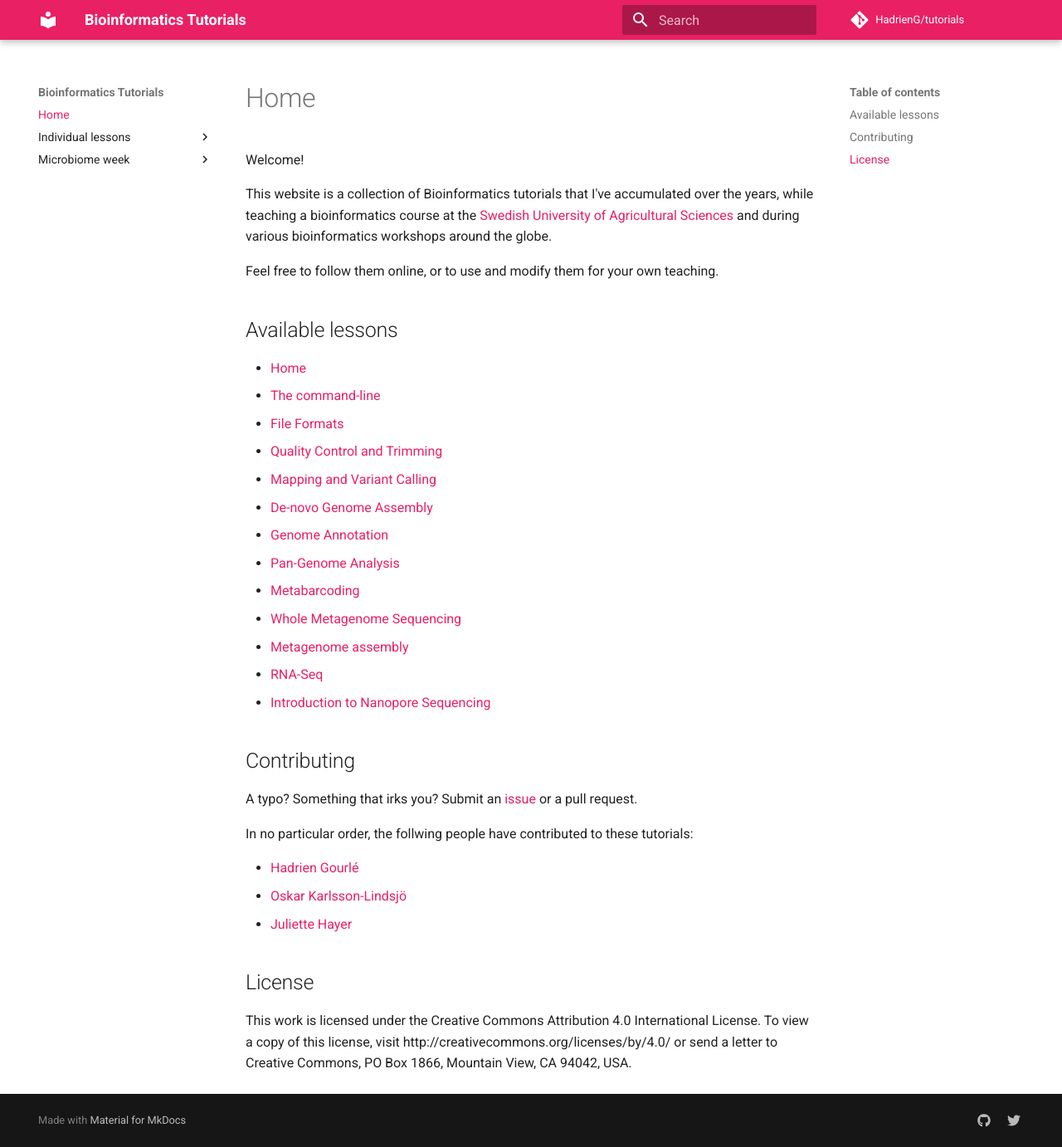
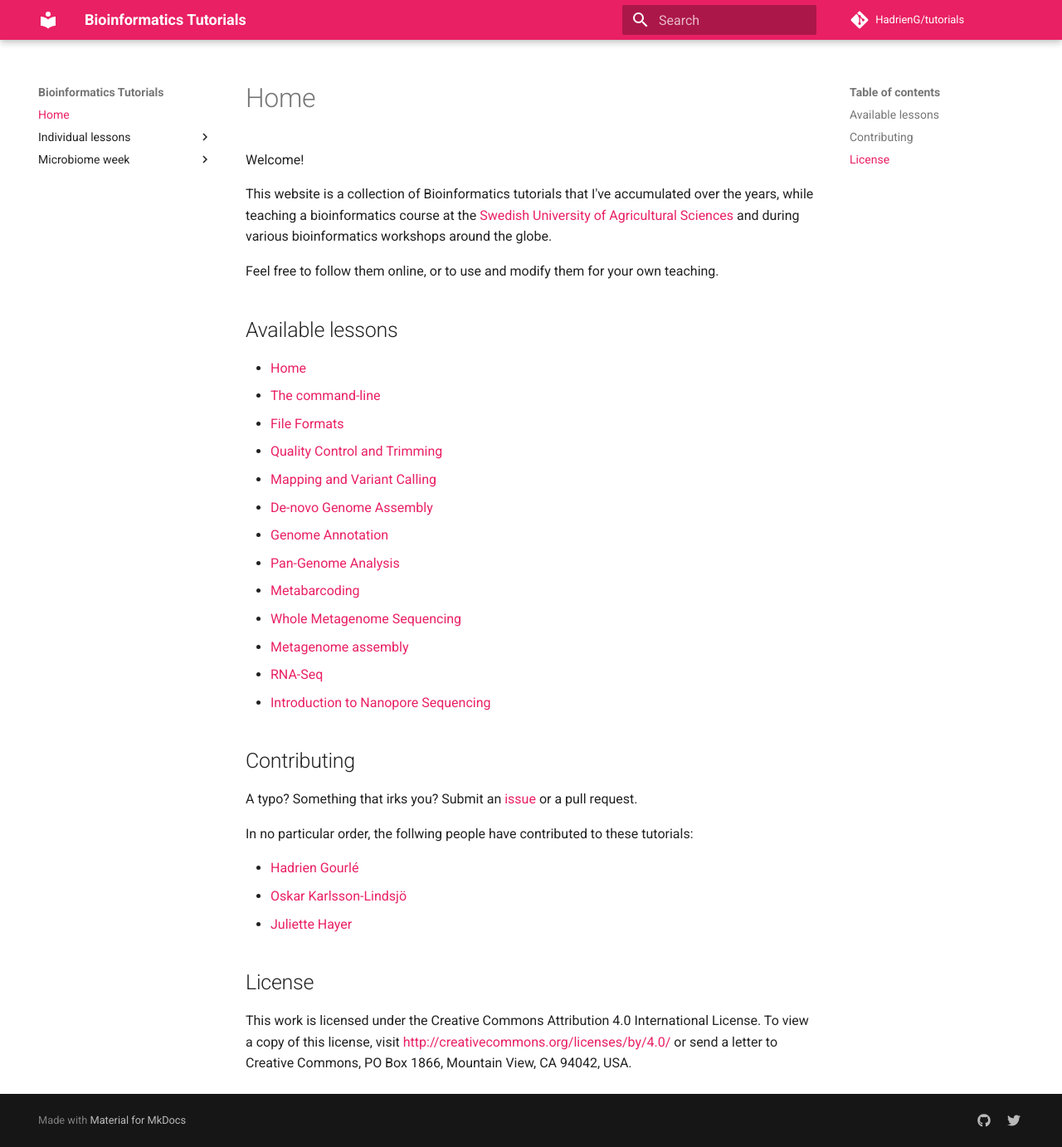
Before and after one commit to HadrienG/tutorials, an MkDocs documentation site: the page built from docs/index.md, in a window 1280 px wide and 1382 px high. Shown: the whole window at 83% size. Built offline with MkDocs 1.6.1 and Material for MkDocs 9.7.7, drawn with Linux system fonts in a browser that asks for light colours; comment, search, counter and statistics services are not loaded; old or Windows-style settings are respelled for this version of MkDocs.

```diff
--- a/docs/index.md
+++ b/docs/index.md
@@ -36,4 +36,4 @@ In no particular order, the follwing people have contributed to these tutorials:
 ## License
 
 This work is licensed under the Creative Commons Attribution 4.0 International License.
-To view a copy of this license, visit http://creativecommons.org/licenses/by/4.0/ or send a letter to Creative Commons, PO Box 1866, Mountain View, CA 94042, USA.
+To view a copy of this license, visit <http://creativecommons.org/licenses/by/4.0/> or send a letter to Creative Commons, PO Box 1866, Mountain View, CA 94042, USA.
```
Also changed, not shown: docs/command_line.md (+4 -0 lines).
